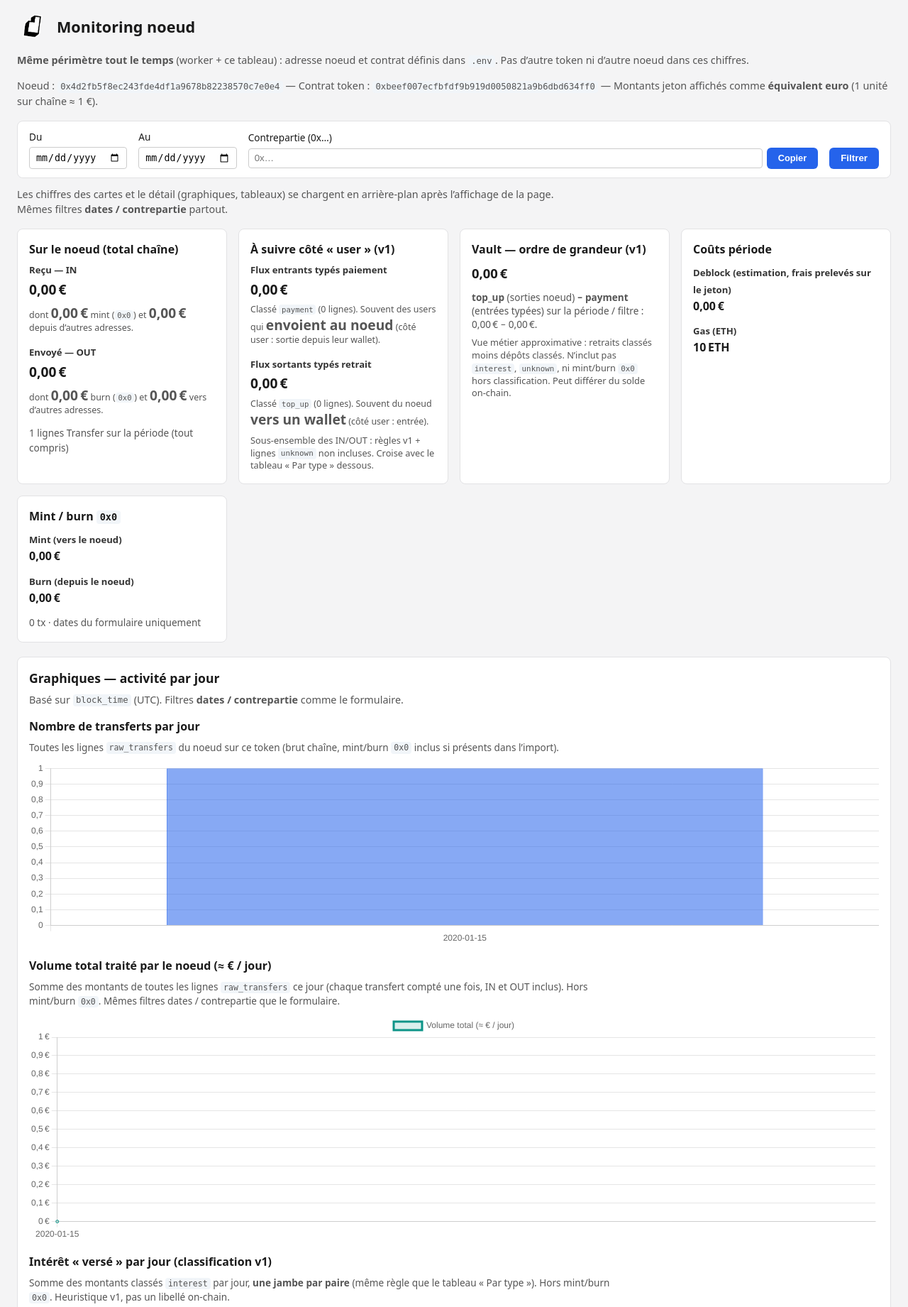
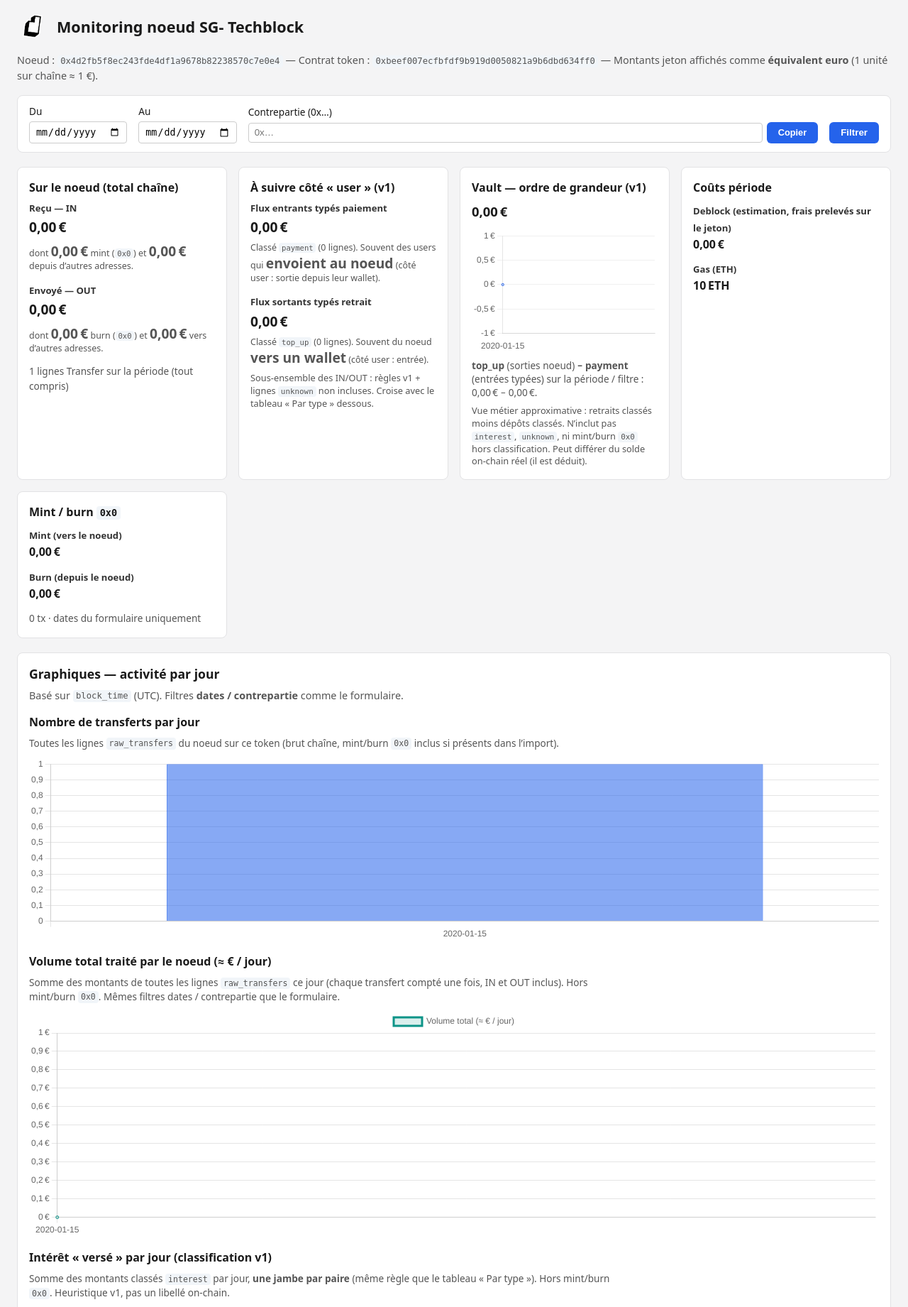
Before and after one commit to RuBy-67/deblock_vault_scrapping, a PHP site: page /dashboard in a window 1280 px wide. Shown: the top 1841 px of the page at 71% size. Run offline with PHP 8.4, Linux system fonts and the light colour scheme; tables that the repository leaves empty hold one stand-in row (values such as "Sample post").

Commit message:
test ligne vault montant

```diff
--- a/dashboard/charts.js
+++ b/dashboard/charts.js
@@ -11,6 +11,7 @@
     'chartPaymentAvgDaily',
     'chartPaymentTopupCount',
     'chartPaymentWeekly',
+    'chartVaultDaily',
   ];
 
   function destroyChartsOnCanvases() {
@@ -40,6 +41,7 @@
     var paymentAvgDaily = payload.paymentAvgDaily || [];
     var weeklyPay = payload.weeklyPay || [];
     var weeklyMeta = payload.weeklyMeta || {};
+    var vaultDaily = payload.vaultDaily || [];
 
     var fmtEur = function (v) {
       return new Intl.NumberFormat('fr-FR', { maximumFractionDigits: 0, minimumFractionDigits: 0 }).format(v) + '\u202F€';
@@ -254,6 +256,61 @@
           },
         },
       });
+
+      // Petite courbe "Vault — v1" dans la carte du haut.
+      var elVault = document.getElementById('chartVaultDaily');
+      if (elVault && vaultDaily && vaultDaily.length) {
+        new Chart(elVault, {
+          type: 'line',
+          data: {
+            labels: vaultDaily.map(function (d) {
+              return d.day;
+            }),
+            datasets: [
+              {
+                label: 'Vault v1 (≈ €)',
+                data: vaultDaily.map(function (d) {
+                  return d.vaultEur;
+                }),
+                borderColor: 'rgba(37, 99, 235, 0.95)',
+                backgroundColor: 'rgba(37, 99, 235, 0.12)',
+                fill: true,
+                tension: 0.25,
+                pointRadius: 1.6,
+                pointHoverRadius: 3,
+              },
+            ],
+          },
+          options: {
+            responsive: true,
+            maintainAspectRatio: false,
+            interaction: { mode: 'index', intersect: false },
+            plugins: {
+              legend: { display: false },
+              tooltip: {
+                callbacks: {
+                  label: function (ctx) {
+                    var v = ctx.parsed.y;
+                    if (v == null) return ctx.dataset.label;
+                    return ctx.dataset.label + ' : ' + fmtEur(v);
+                  },
+                },
+              },
+            },
+            scales: {
+              x: {
+                ticks: { maxRotation: 45, minRotation: 0 },
+                grid: { display: false },
+              },
+              y: {
+                beginAtZero: false,
+                ticks: { callback: function (val) { return fmtEurAxis(val); } },
+                grid: { color: 'rgba(0,0,0,0.06)' },
+              },
+            },
+          },
+        });
+      }
 
       new Chart(document.getElementById('chartPaymentAvgDaily'), {
         type: 'line',
--- a/dashboard/lib/data.php
+++ b/dashboard/lib/data.php
@@ -526,6 +526,17 @@ LIMIT 50
         ];
     }
 
+    // Série v1 du "vault" par jour (approx): top_up - payment.
+    $chartVaultDaily = [];
+    foreach ($chartDaily as $row) {
+        $d = $row['day'];
+        $c = $classByDay[$d] ?? ['payment' => 0.0, 'top_up' => 0.0];
+        $chartVaultDaily[] = [
+            'day' => $d,
+            'vaultEur' => (float) ($c['top_up'] ?? 0.0) - (float) ($c['payment'] ?? 0.0),
+        ];
+    }
+
     $chartPaymentAvgDaily = [];
     foreach ($chartClassDaily as $cd) {
         $nP = (int) ($cd['nPayment'] ?? 0);
@@ -643,6 +654,7 @@ LIMIT 50
         'interestDaily' => $chartInterestDaily,
         'nodeVolumeDaily' => $chartNodeVolumeDaily,
         'paymentAvgDaily' => $chartPaymentAvgDaily,
+        'vaultDaily' => $chartVaultDaily,
         'weeklyPay' => $chartWeeklyPayment,
         'weeklyMeta' => [
             'avgActiveEur' => $avgPayActiveWeekEur,
--- a/dashboard/styles.css
+++ b/dashboard/styles.css
@@ -339,6 +339,13 @@ body {
   height: min(260px, 38vh);
 }
 
+.vault-mini-chart {
+  position: relative;
+  height: min(180px, 22vh);
+  width: 100%;
+  margin-top: 0.65rem;
+}
+
 .table-wrap {
   overflow-x: auto;
 }
--- a/dashboard/views/cards_panel.php
+++ b/dashboard/views/cards_panel.php
@@ -65,11 +65,14 @@ declare(strict_types=1);
     <p class="metric-one-line" style="margin-top:0.25rem">
       <strong style="font-size:1.15rem"><?= htmlspecialchars(fmt_eur_signed_raw($vaultApproxBizRaw)) ?></strong>
     </p>
-    <p class="muted" style="font-size:0.85rem;margin:0.5rem 0 0;line-height:1.4">
+    <div class="vault-mini-chart" aria-label="Evolution du montant du vault (v1) par jour">
+      <canvas id="chartVaultDaily" aria-label="Evolution du montant du vault (v1) par jour"></canvas>
+    </div>
+    <p class="muted" style="font-size:0.85rem;margin:0.45rem 0 0;line-height:1.4">
       <strong>top_up</strong> (sorties noeud) <strong>−</strong> <strong>payment</strong> (entrées typées) sur la période / filtre :
       <?= htmlspecialchars(fmt_eur($topUpSumRaw)) ?> − <?= htmlspecialchars(fmt_eur($paymentSumRaw)) ?>.
     </p>
-    <p class="card-help">Vue métier approximative : retraits classés moins dépôts classés. N’inclut pas <code>interest</code>, <code>unknown</code>, ni mint/burn <code>0x0</code> hors classification. Peut différer du solde on-chain.</p>
+    <p class="card-help">Vue métier approximative : retraits classés moins dépôts classés. N’inclut pas <code>interest</code>, <code>unknown</code>, ni mint/burn <code>0x0</code> hors classification. Peut différer du solde on-chain réel (il est déduit).</p>
   </div>
   <div class="card">
     <h3>Coûts période</h3>
--- a/dashboard/views/dashboard.php
+++ b/dashboard/views/dashboard.php
@@ -10,7 +10,7 @@ declare(strict_types=1);
 /** @var string $dashboardOgBase */
 /** @var string $dashboardOgPage */
 /** @var string $dashboardOgImage */
-$ogTitle = 'Monitoring noeud EURCV — Deblock';
+$ogTitle = 'Monitoring noeud EURCV - SG — Techblock';
 $ogDescription = 'Tableau de bord : flux on-chain du noeud, volumes, classification v1 (payment / top_up / interest), graphiques et coûts (frais estimés, gas). Filtres par dates et par contrepartie.';
 ?>
 <!DOCTYPE html>
@@ -40,12 +40,8 @@ $ogDescription = 'Tableau de bord : flux on-chain du noeud, volumes, classificat
   <header class="header">
     <div class="header__brand">
       <img src="lib/deblock.png" alt="Deblock" class="header__logo" width="44" height="44" decoding="async">
-      <h1>Monitoring noeud</h1>
+      <h1>Monitoring noeud SG- Techblock</h1>
     </div>
-    <p class="muted">
-      <strong>Même périmètre tout le temps</strong> (worker + ce tableau) : adresse noeud et contrat définis dans <code>.env</code>.
-      Pas d’autre token ni d’autre noeud dans ces chiffres.
-    </p>
     <p class="muted">
       Noeud : <code><?= htmlspecialchars($cfg['node_address']) ?></code>
       — Contrat token : <code><?= htmlspecialchars($cfg['token_contract']) ?></code>
@@ -64,9 +60,6 @@ $ogDescription = 'Tableau de bord : flux on-chain du noeud, volumes, classificat
     </label>
     <button type="submit">Filtrer</button>
   </form>
-  <p class="muted" style="margin:-0.5rem 0 1rem; max-width:48rem">
-    Les chiffres des cartes et le détail (graphiques, tableaux) se chargent en arrière-plan après l’affichage de la page. Mêmes filtres <strong>dates / contrepartie</strong> partout.
-  </p>
 
   <?php require __DIR__ . '/cards_pending.php'; ?>
 
--- a/dashboard/views/deferred_panel.php
+++ b/dashboard/views/deferred_panel.php
@@ -138,10 +138,7 @@ declare(strict_types=1);
 
   <?php if ($counterparty === '') : ?>
   <details class="panel panel-details">
-    <summary class="panel-details__summary">Contreparties les plus actives (corrélation « infra »)</summary>
-    <p class="muted panel-details__intro">
-      Adresse « de l’autre côté » du <code>Transfer</code> par rapport au noeud (<strong>0x0 exclu</strong> — voir encart mint/burn). Une même adresse avec <strong>très nombreux</strong> événements sur la période ou sur toute la plage filtrée ressemble souvent à un <strong>contrat, relayer ou trésor protocolaire</strong> plutôt qu’un portefeuille retail — utile pour expliquer un IN/OUT équilibré au quotidien alors que les gros <strong>dépôts utilisateurs</strong> peuvent être plus <strong>groupés</strong> (ex. début mars). Compare avec Etherscan / la doc des rôles d’adresses.
-    </p>
+    <summary class="panel-details__summary">Adresses les plus actives, exclus mint/burn <code>0x0</code></summary>
     <div class="table-wrap">
       <table>
         <thead>
```
Also changed, not shown: ReadMe.md.
